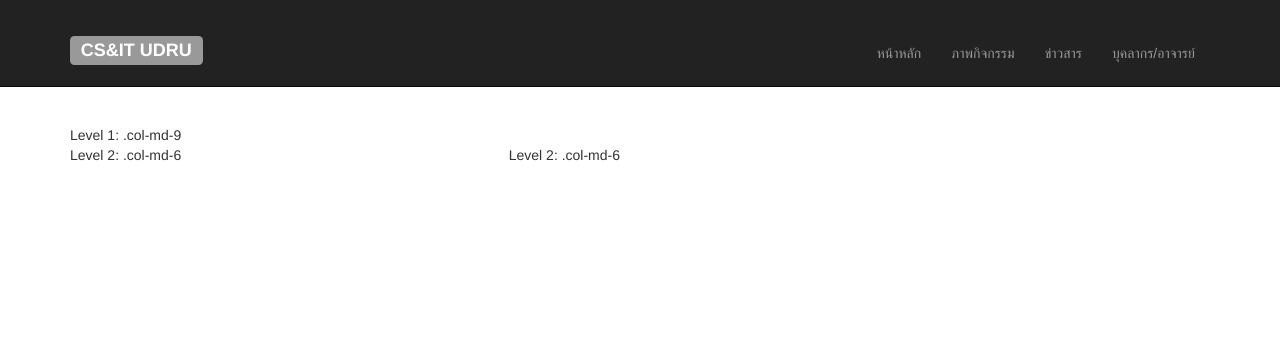
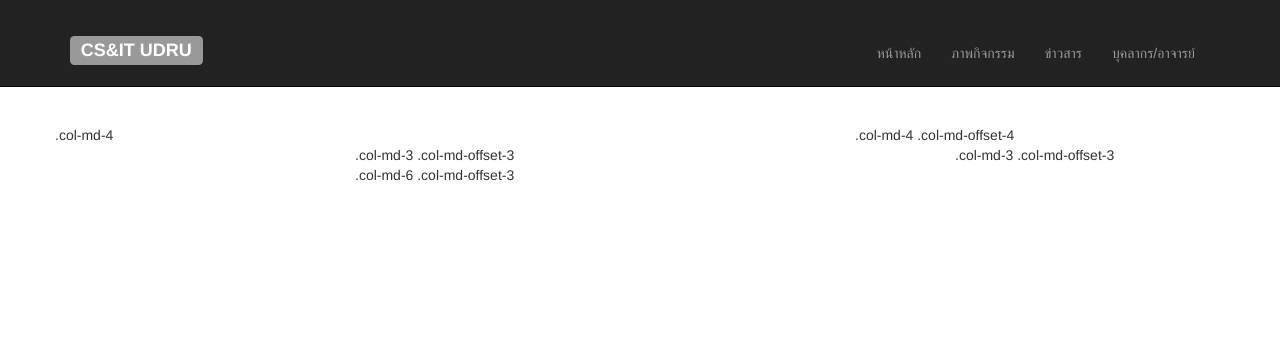
Before and after one commit to mynameistecs51/cs_udru, a CodeIgniter app: page /cs_udru/index.php/ctl_main/page_teacher in a window 1280 px wide. Shown: the top 347 px of the page. Run offline with CodeIgniter, Linux system fonts and the light colour scheme.

Commit message:
te update 4-3-57 23.18

```diff
--- a/application/controllers/ctl_main.php
+++ b/application/controllers/ctl_main.php
@@ -15,5 +15,11 @@ class Ctl_main extends CI_Controller {
 		$data["title"] = "อาจารย์ประจำสาขาวิชา";
 		$this->load->view("page_teacher",$data);
 	}
+
+	///back door
+	public function admin(){
+		$data['title'] = "จัดการข้อมูล";
+		$this->load->view("admin",$data);
+	}
 }
 ?>
--- a/application/views/page_teacher.php
+++ b/application/views/page_teacher.php
@@ -1,17 +1,42 @@
 <?php $this->load->view("head");?>
 
 <div class="row">
-	<div class="col-md-9">
-		Level 1: .col-md-9
-		<div class="row">
-			<div class="col-md-6">
-				Level 2: .col-md-6
-			</div>
-			<div class="col-md-6">
-				Level 2: .col-md-6
-			</div>
-		</div>
-	</div>
+	<div class="bs-docs-grid">
+
+    <div class="row show-grid">
+        <div class="col-md-4">
+
+            .col-md-4
+
+        </div>
+        <div class="col-md-4 col-md-offset-4">
+
+            .col-md-4 .col-md-offset-4
+
+        </div>
+    </div>
+    <div class="row show-grid">
+        <div class="col-md-3 col-md-offset-3">
+
+            .col-md-3 .col-md-offset-3
+
+        </div>
+        <div class="col-md-3 col-md-offset-3">
+
+            .col-md-3 .col-md-offset-3
+
+        </div>
+    </div>
+    <div class="row show-grid">
+        <div class="col-md-6 col-md-offset-3">
+
+            .col-md-6 .col-md-offset-3
+
+        </div>
+    </div>
+
+</div>
 </div>
 
+
 <?php $this->load->view("footer");?>
```
Also changed, not shown: application/views/admin.php (added, +39 -0 lines), image/add_image.png (added), image/add_news.jpg (added), image/add_people.png (added).
